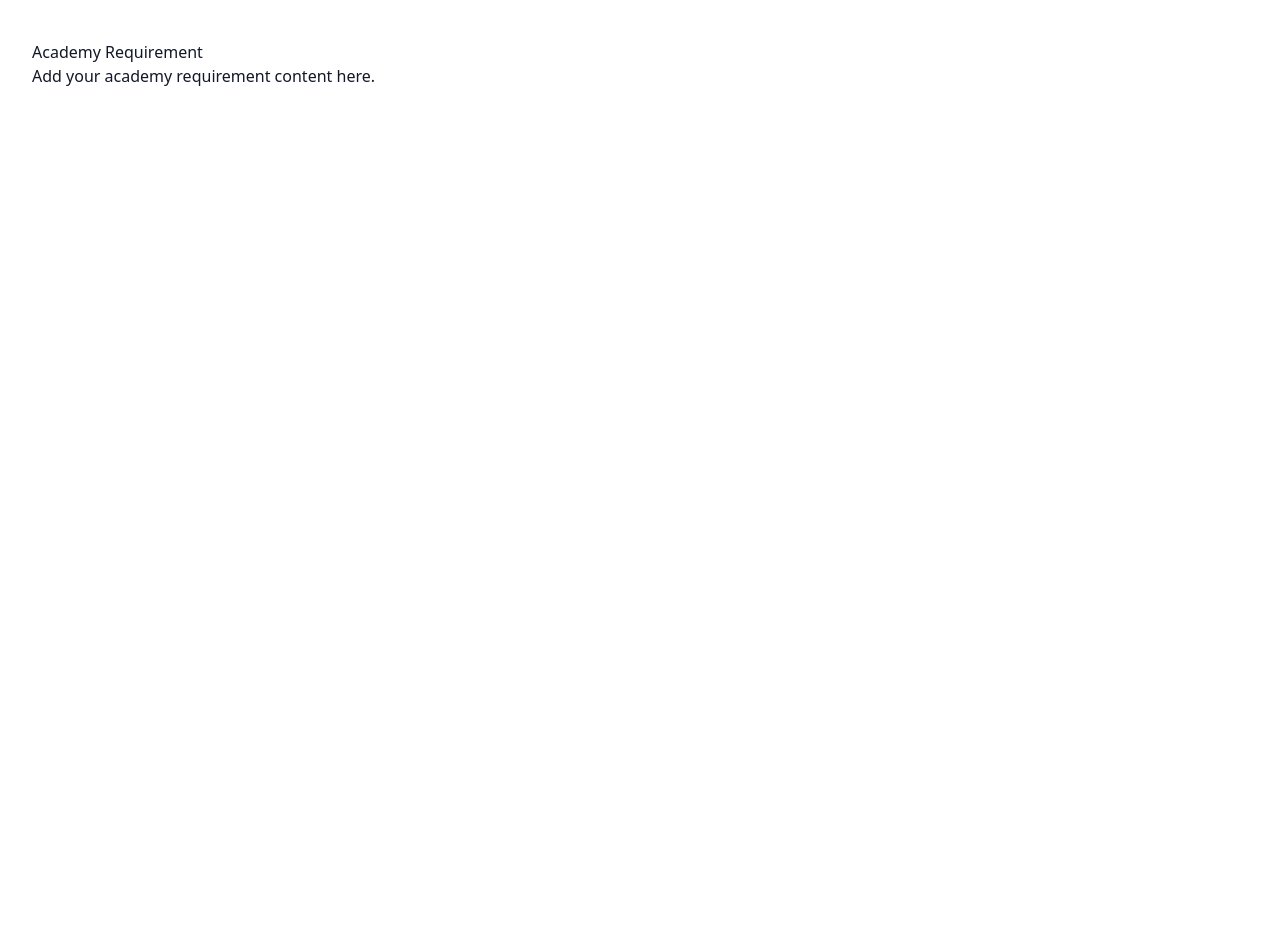
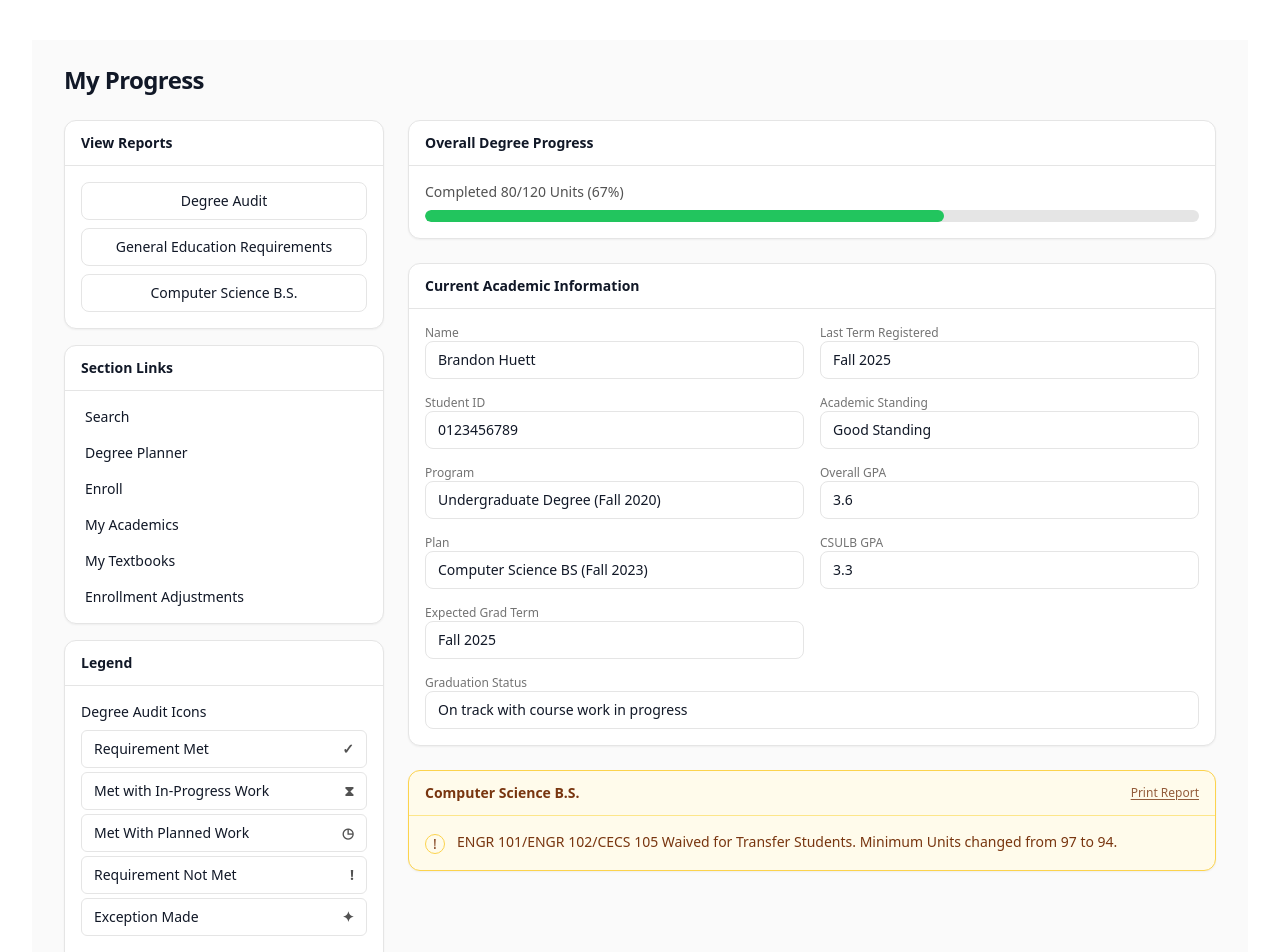
Before and after one commit to MyLu004/CECS448-User-Interface-Project, a React (Vite) app in the folder myapp/frontend/: page /academy-requirement in a window 1280 px wide. Shown: the top 952 px of the page. Before the commit the page ends 800 px from the top, so only its background shows below. Built offline with nearby package versions, Linux system fonts and the light colour scheme.

Commit message:
update the academic requirement page, add academics secitons and component, set up the page into 2 parts

```diff
--- a/myapp/frontend/src/components/LeftInfoTab.tsx
+++ b/myapp/frontend/src/components/LeftInfoTab.tsx
@@ -0,0 +1,16 @@
+// components/academics/LeftInfoTab.tsx
+"use client";
+
+import ViewReport from "./left/ViewReport";
+import SectionLinks from "./left/SectionLink";
+import IconBook from "./left/IconBook";
+
+export default function LeftInfoTab() {
+  return (
+    <div className="space-y-4">
+      <ViewReport />
+      <SectionLinks />
+      <IconBook />
+    </div>
+  );
+}
--- /dev/null
+++ b/myapp/frontend/src/components/academics/CurrentAcademicInfo.tsx
@@ -0,0 +1,56 @@
+// components/academics/CurrentAcademicInfo.tsx
+"use client";
+
+type Info = {
+  name: string;
+  studentId: string;
+  program: string;
+  plan: string;
+  expectedGradTerm: string;
+  status: string;
+  lastTermRegistered: string;
+  standing: string;
+  overallGPA: string;
+  csulbGPA: string;
+};
+
+export default function CurrentAcademicInfo({ info }: { info: Info }) {
+  return (
+    <div className="rounded-xl border border-neutral-200 bg-white shadow-sm">
+      <div className="border-b border-neutral-200 px-4 py-3">
+        <h2 className="text-sm font-semibold">Current Academic Information</h2>
+      </div>
+      <div className="grid gap-4 p-4 sm:grid-cols-2">
+        <InfoRow label="Name" value={info.name} />
+        <InfoRow label="Last Term Registered" value={info.lastTermRegistered} />
+        <InfoRow label="Student ID" value={info.studentId} />
+        <InfoRow label="Academic Standing" value={info.standing} />
+        <InfoRow label="Program" value={info.program} />
+        <InfoRow label="Overall GPA" value={info.overallGPA} />
+        <InfoRow label="Plan" value={info.plan} />
+        <InfoRow label="CSULB GPA" value={info.csulbGPA} />
+        <InfoRow label="Expected Grad Term" value={info.expectedGradTerm} />
+        <InfoRow label="Graduation Status" value={info.status} span />
+      </div>
+    </div>
+  );
+}
+
+function InfoRow({
+  label,
+  value,
+  span = false,
+}: {
+  label: string;
+  value: string;
+  span?: boolean;
+}) {
+  return (
+    <div className={span ? "sm:col-span-2" : ""}>
+      <div className="text-xs text-neutral-500">{label}</div>
+      <div className="rounded-lg border border-neutral-200 bg-white px-3 py-2 text-sm">
+        {value}
+      </div>
+    </div>
+  );
+}
--- /dev/null
+++ b/myapp/frontend/src/components/academics/DegreeChangeNotice.tsx
@@ -0,0 +1,25 @@
+// components/academics/DegreeChangeNotice.tsx
+"use client";
+
+type Props = { title: string; message: string; printLabel?: string };
+
+export default function DegreeChangeNotice({ title, message, printLabel }: Props) {
+  return (
+    <div className="rounded-xl border border-amber-300 bg-amber-50 shadow-sm">
+      <div className="flex items-center justify-between border-b border-amber-200 px-4 py-3">
+        <h2 className="text-sm font-semibold text-amber-900">{title}</h2>
+        {printLabel ? (
+          <button className="text-xs font-medium text-amber-900/80 underline underline-offset-2 hover:text-amber-900">
+            {printLabel}
+          </button>
+        ) : null}
+      </div>
+      <div className="flex items-start gap-3 p-4 text-sm text-amber-900">
+        <span className="mt-0.5 inline-flex h-5 w-5 items-center justify-center rounded-full border border-amber-300">
+          !
+        </span>
+        <p>{message}</p>
+      </div>
+    </div>
+  );
+}
--- /dev/null
+++ b/myapp/frontend/src/components/academics/OverallProgress.tsx
@@ -0,0 +1,28 @@
+// components/academics/OverallProgress.tsx
+"use client";
+
+type Props = { completed: number; total: number };
+
+export default function OverallProgress({ completed, total }: Props) {
+  const pct = Math.min(100, Math.round((completed / total) * 100));
+
+  return (
+    <div className="rounded-xl border border-neutral-200 bg-white shadow-sm">
+      <div className="border-b border-neutral-200 px-4 py-3">
+        <h2 className="text-sm font-semibold">Overall Degree Progress</h2>
+      </div>
+      <div className="p-4">
+        <div className="mb-2 text-sm text-neutral-600">
+          Completed {completed}/{total} Units ({pct}%)
+        </div>
+        <div className="h-3 w-full overflow-hidden rounded-full bg-neutral-200">
+          <div
+            className="h-full rounded-full bg-green-500 transition-[width]"
+            style={{ width: `${pct}%` }}
+            aria-label="degree-progress"
+          />
+        </div>
+      </div>
+    </div>
+  );
+}
--- /dev/null
+++ b/myapp/frontend/src/components/left/IconBook.tsx
@@ -0,0 +1,55 @@
+// components/academics/left/IconBook.tsx
+"use client";
+
+type LegendItem = { label: string; hint: string };
+
+const degreeAuditIcons: LegendItem[] = [
+  { label: "Requirement Met", hint: "✓" },
+  { label: "Met with In-Progress Work", hint: "⧗" },
+  { label: "Met With Planned Work", hint: "◷" },
+  { label: "Requirement Not Met", hint: "!" },
+  { label: "Exception Made", hint: "✦" },
+];
+
+const courseIcons: LegendItem[] = [
+  { label: "CSULB Course Graded", hint: "A–F" },
+  { label: "CSULB Course In-Progress", hint: "IP" },
+  { label: "CSULB Planned Course", hint: "PL" },
+  { label: "Transfer/Test/Other Credit", hint: "TR" },
+  { label: "What-if Course", hint: "?" },
+];
+
+export default function IconBook() {
+  return (
+    <div className="rounded-xl border border-neutral-200 bg-white shadow-sm">
+      <div className="border-b border-neutral-200 px-4 py-3">
+        <h2 className="text-sm font-semibold">Legend</h2>
+      </div>
+      <div className="grid gap-4 p-4 text-sm">
+        <div>
+          <h3 className="mb-2 font-medium">Degree Audit Icons</h3>
+          <ul className="space-y-1">
+            {degreeAuditIcons.map((i) => (
+              <li key={i.label} className="flex items-center justify-between rounded-md border border-neutral-200 px-3 py-2">
+                <span>{i.label}</span>
+                <span className="font-semibold text-neutral-600">{i.hint}</span>
+              </li>
+            ))}
+          </ul>
+        </div>
+
+        <div>
+          <h3 className="mb-2 font-medium">Course Icons</h3>
+          <ul className="space-y-1">
+            {courseIcons.map((i) => (
+              <li key={i.label} className="flex items-center justify-between rounded-md border border-neutral-200 px-3 py-2">
+                <span>{i.label}</span>
+                <span className="font-semibold text-neutral-600">{i.hint}</span>
+              </li>
+            ))}
+          </ul>
+        </div>
+      </div>
+    </div>
+  );
+}
--- /dev/null
+++ b/myapp/frontend/src/components/left/SectionLink.tsx
@@ -0,0 +1,28 @@
+// components/academics/left/SectionLinks.tsx
+"use client";
+
+export default function SectionLinks() {
+  return (
+    <div className="rounded-xl border border-neutral-200 bg-white shadow-sm">
+      <div className="border-b border-neutral-200 px-4 py-3">
+        <h2 className="text-sm font-semibold">Section Links</h2>
+      </div>
+      <ul className="p-2">
+        {[
+          "Search",
+          "Degree Planner",
+          "Enroll",
+          "My Academics",
+          "My Textbooks",
+          "Enrollment Adjustments",
+        ].map((label) => (
+          <li key={label}>
+            <button className="block w-full rounded-lg px-3 py-2 text-left text-sm hover:bg-neutral-50">
+              {label}
+            </button>
+          </li>
+        ))}
+      </ul>
+    </div>
+  );
+}
--- /dev/null
+++ b/myapp/frontend/src/components/left/ViewReport.tsx
@@ -0,0 +1,26 @@
+// components/academics/left/ViewReport.tsx
+"use client";
+
+export default function ViewReport() {
+  return (
+    <div className="rounded-xl border border-neutral-200 bg-white shadow-sm">
+      <div className="border-b border-neutral-200 px-4 py-3">
+        <h2 className="text-sm font-semibold">View Reports</h2>
+      </div>
+      <div className="p-4">
+        <div className="grid gap-2">
+          <button className="rounded-lg border border-neutral-200 px-3 py-2 text-sm hover:bg-neutral-50">
+            Degree Audit
+          </button>
+          <button className="rounded-lg border border-neutral-200 px-3 py-2 text-sm hover:bg-neutral-50">
+            General Education Requirements
+          </button>
+          <button className="rounded-lg border border-neutral-200 px-3 py-2 text-sm hover:bg-neutral-50">
+            Computer Science B.S.
+          </button>
+          {/* add the rest as needed */}
+        </div>
+      </div>
+    </div>
+  );
+}
--- a/myapp/frontend/src/pages/AcademicRequirement.tsx
+++ b/myapp/frontend/src/pages/AcademicRequirement.tsx
@@ -1,8 +1,54 @@
-export default function AcademyRequirement() {
+// app/academic-requirements/page.tsx  (or pages/AcademicRequirementsPage.tsx)
+"use client";
+
+import LeftInfoTab from "../components/LeftInfoTab"
+import OverallProgress from "../components/academics/OverallProgress";
+import CurrentAcademicInfo from "../components/academics/CurrentAcademicInfo";
+import DegreeChangeNotice from "../components/academics/DegreeChangeNotice";
+
+export default function AcademicRequirementsPage() {
+  // mock data – wire to real data later
+  const progress = { completed: 80, total: 120 };
+  const info = {
+    name: "Brandon Huett",
+    studentId: "0123456789",
+    program: "Undergraduate Degree (Fall 2020)",
+    plan: "Computer Science BS (Fall 2023)",
+    expectedGradTerm: "Fall 2025",
+    lastTermRegistered: "Fall 2025",
+    standing: "Good Standing",
+    overallGPA: "3.6",
+    csulbGPA: "3.3",
+    status: "On track with course work in progress",
+  };
+
   return (
-    <div>
-      <h1>Academy Requirement</h1>
-      <p>Add your academy requirement content here.</p>
-    </div>
+    <main className="min-h-screen bg-neutral-50">
+      {/* Page container */}
+      <div className="mx-auto max-w-7xl px-4 py-6 sm:px-6 lg:px-8">
+        <h1 className="mb-6 text-2xl font-semibold tracking-tight">My Progress</h1>
+
+        {/* 2-column layout */}
+        <div className="grid grid-cols-1 gap-6 lg:grid-cols-[320px_1fr]">
+          {/* LEFT: Info tab */}
+          <aside className="space-y-4">
+            <LeftInfoTab />
+          </aside>
+
+          {/* RIGHT: Dashboard */}
+          <section className="space-y-6">
+            <OverallProgress completed={progress.completed} total={progress.total} />
+            <CurrentAcademicInfo info={info} />
+
+            <DegreeChangeNotice
+              title="Computer Science B.S."
+              message="ENGR 101/ENGR 102/CECS 105 Waived for Transfer Students. Minimum Units changed from 97 to 94."
+              printLabel="Print Report"
+            />
+            {/* Add more right-side sections below as you build them */}
+          </section>
+        </div>
+      </div>
+    </main>
   );
 }
```
Also changed, not shown: myapp/frontend/src/components/ProgressBar.tsx (deleted), myapp/frontend/src/components/SectionLink.tsx (deleted), myapp/frontend/src/components/left/CurrentAcademicInfo.tsx (added).
